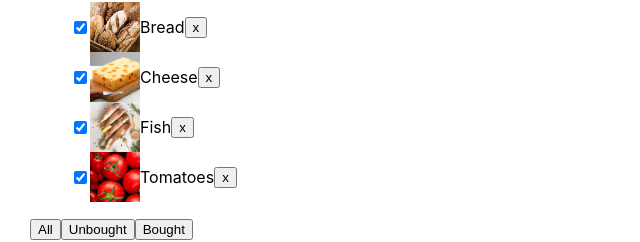
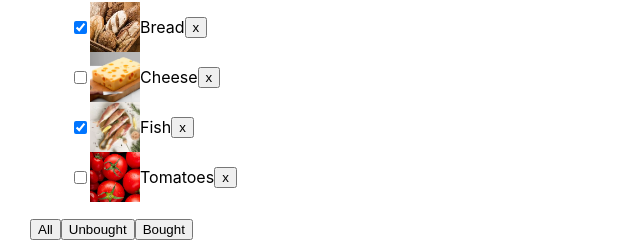
Before and after one commit to igor-minaev/wishlist, a React app: page / in a window 1280 px wide. Shown: the part 176-418 px from the top of the page, without its empty margins (0-640 px from the left). Built offline with nearby package versions, Linux system fonts and the light colour scheme; the HTML template or start-up script is replaced by a standard one.

Commit message:
add changeFilter function

```diff
--- a/src/App.tsx
+++ b/src/App.tsx
@@ -7,26 +7,46 @@ import tomatoes from "./assets/images/tomatoes.jpg"
 import {PurchaseList, PurchaseType} from "./components/purchaselist/PurchaseList.tsx";
 import {useState} from "react";
 
+export type FilterType = "all" | "unbought" | "bought"
+
 
 const purchases = [
     {id: crypto.randomUUID(), title: "Milk", isDone: true, src: milk},
     {id: crypto.randomUUID(), title: "Bread", isDone: true, src: bread},
-    {id: crypto.randomUUID(), title: "Cheese", isDone: true, src: cheese},
+    {id: crypto.randomUUID(), title: "Cheese", isDone: false, src: cheese},
     {id: crypto.randomUUID(), title: "Fish", isDone: true, src: fish},
-    {id: crypto.randomUUID(), title: "Tomatoes", isDone: true, src: tomatoes}
+    {id: crypto.randomUUID(), title: "Tomatoes", isDone: false, src: tomatoes}
 ]
 
 const purchaseListTitle = "What to buy"
 
 function App() {
-    const [purchasesList, setpurchasesList] = useState<Array<PurchaseType>>(purchases)
+    const [purchasesList, setPurchasesList] = useState<Array<PurchaseType>>(purchases)
+    const [filter, setFilter] = useState<FilterType>("all")
 
     const removePurchase = (purchaseId: string) => {
-        setpurchasesList(purchasesList.filter(p => p.id !== purchaseId))
+        setPurchasesList(purchasesList.filter(p => p.id !== purchaseId))
     }
+    const changeFilter = (filter: FilterType) => {
+        setFilter(filter)
+    }
+
+    const getFilteredPurchases = (purchasesList: Array<PurchaseType>, filter: FilterType): Array<PurchaseType> => {
+        switch (filter) {
+            case "bought":
+                return purchasesList.filter(p => p.isDone)
+            case "unbought":
+                return purchasesList.filter(p => !p.isDone)
+            default:
+                return purchasesList
+        }
+
+    }
+
+    const filteredPurchases = getFilteredPurchases(purchasesList, filter)
     return (
         <div className="app">
-            <PurchaseList title={purchaseListTitle} purchases={purchasesList} removePurchase={removePurchase}/>
+            <PurchaseList title={purchaseListTitle} purchases={filteredPurchases} removePurchase={removePurchase} changeFilter={changeFilter}/>
         </div>
     )
 }
--- a/src/components/purchaselist/PurchaseList.tsx
+++ b/src/components/purchaselist/PurchaseList.tsx
@@ -1,4 +1,5 @@
 import {Purchase} from "./purchase/Purchase.tsx";
+import {FilterType} from "../../App.tsx";
 
 export type PurchaseType = {
     id: string
@@ -11,9 +12,10 @@ type PurchaseListPropsType = {
     title: string
     purchases: Array<PurchaseType>
     removePurchase: (purchaseId: string) => void
+    changeFilter: (filter: FilterType) => void
 }
 
-export const PurchaseList = ({title, purchases, removePurchase}: PurchaseListPropsType) => {
+export const PurchaseList = ({title, purchases, removePurchase, changeFilter}: PurchaseListPropsType) => {
     const purchasesList = purchases.length
         ? <ul>
             {purchases.map(p => (
@@ -31,9 +33,9 @@ export const PurchaseList = ({title, purchases, removePurchase}: PurchaseListPro
             </div>
             {purchasesList}
             <div>
-                <button>All</button>
-                <button>Unbought</button>
-                <button>Bought</button>
+                <button onClick={() => changeFilter("all")}>All</button>
+                <button onClick={() => changeFilter("unbought")}>Unbought</button>
+                <button onClick={() => changeFilter("bought")}>Bought</button>
             </div>
         </div>
     );
```
